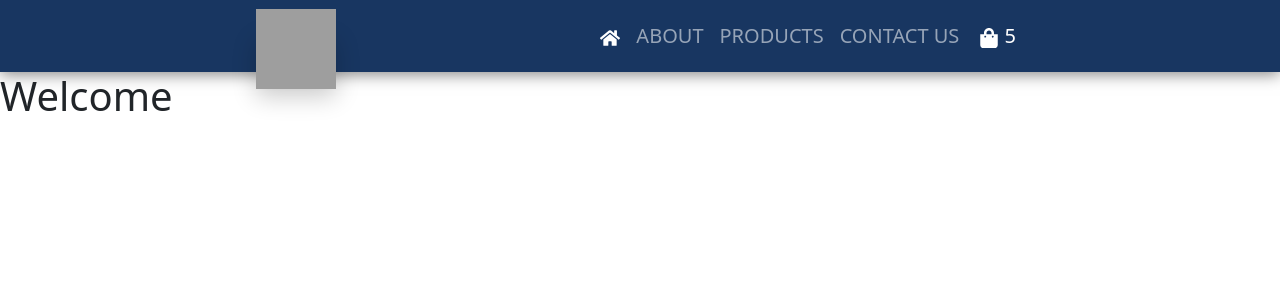
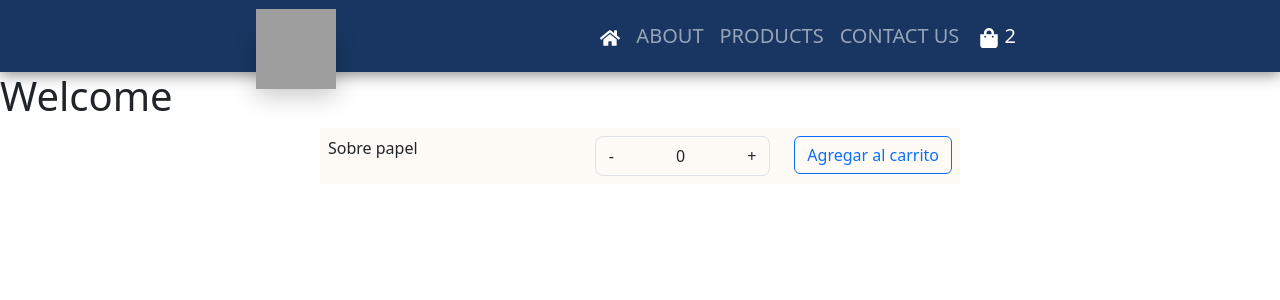
Before and after one commit to ZekeScript/e-commerce-dl, a React (Create React App) app: page / in a window 1280 px wide. Shown: the top 300 px of the page. Built offline with nearby package versions, Linux system fonts and the light colour scheme; grey boxes are pictures that could not be loaded.

Commit message:
I'll add a count cart

```diff
--- a/src/App.js
+++ b/src/App.js
@@ -1,12 +1,14 @@
 import './App.css';
 import Navbar from './components/Navbar/Navbar.js';
 import ItemListContainer from './components/ItemListContainer/ItemListContainer.js';
+import ItemCount from './components/ItemCount/ItemCount';
 
 function App() {
 	return (
 		<div id="1" className="App">
 			<Navbar />
 			<ItemListContainer greeting={'Welcome'} />
+			<ItemCount stock={10} />
 		</div>
 	);
 }
--- a/src/components/CartWidget/CartWidget.js
+++ b/src/components/CartWidget/CartWidget.js
@@ -4,7 +4,7 @@ import { FaShoppingBag } from 'react-icons/fa';
 const CartWidget = () => {
 	return (
 		<div class="cart-widget">
-			<FaShoppingBag /> 5
+			<FaShoppingBag /> 2
 		</div>
 	);
 };
--- /dev/null
+++ b/src/components/ItemCount/ItemCount.css
@@ -0,0 +1,3 @@
+.bg-cream{
+  background-color: rgba(250, 235, 215, 0.2);
+}
--- /dev/null
+++ b/src/components/ItemCount/ItemCount.js
@@ -0,0 +1,53 @@
+import './ItemCount.css';
+import { useState } from 'react';
+
+const ItemCount = ({ stock }) => {
+	const [countCart, setCount] = useState(0);
+
+	const decrement = () => {
+		if (countCart > 0) {
+			setCount(countCart - 1);
+		}
+	};
+
+	const increment = () => {
+		if (countCart < stock) {
+			setCount(countCart + 1);
+		}
+	};
+	const reset = () => {
+		setCount(0);
+	};
+
+	const handleOnAdd = () => console.log(`agragaste ${countCart} items al carrito`);
+
+	return (
+		<div class="container w-50 bg-cream p-2">
+			<div class="btn-group d-flex" role="group" aria-label="Default button group">
+				<div class="flex-grow-1">Sobre papel</div>
+				<div class="border rounded-3 border-1">
+					<button class="btn" type="button" onClick={decrement}>
+						-
+					</button>
+					<button class="btn pe-5 ps-5" onClick={reset}>
+						{countCart}
+					</button>
+					<button class="btn" type="button" onClick={increment}>
+						+
+					</button>
+				</div>
+				<div>
+					<button
+						type="button"
+						class="btn btn-outline-primary ms-4"
+						onClick={handleOnAdd}
+					>
+						Agregar al carrito
+					</button>
+				</div>
+			</div>
+		</div>
+	);
+};
+
+export default ItemCount;
```
